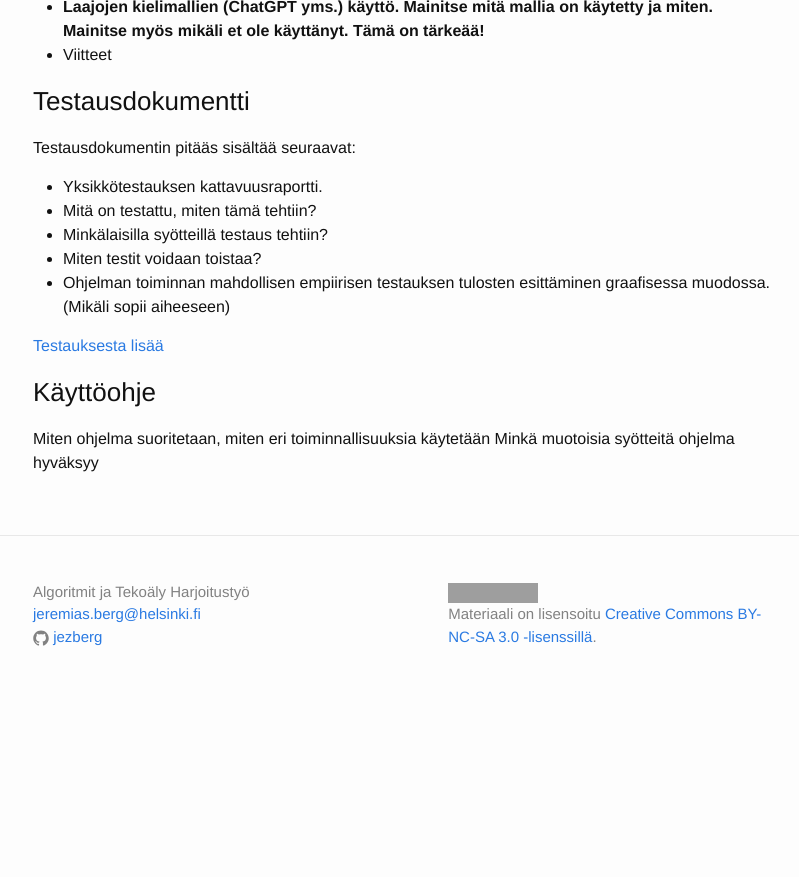
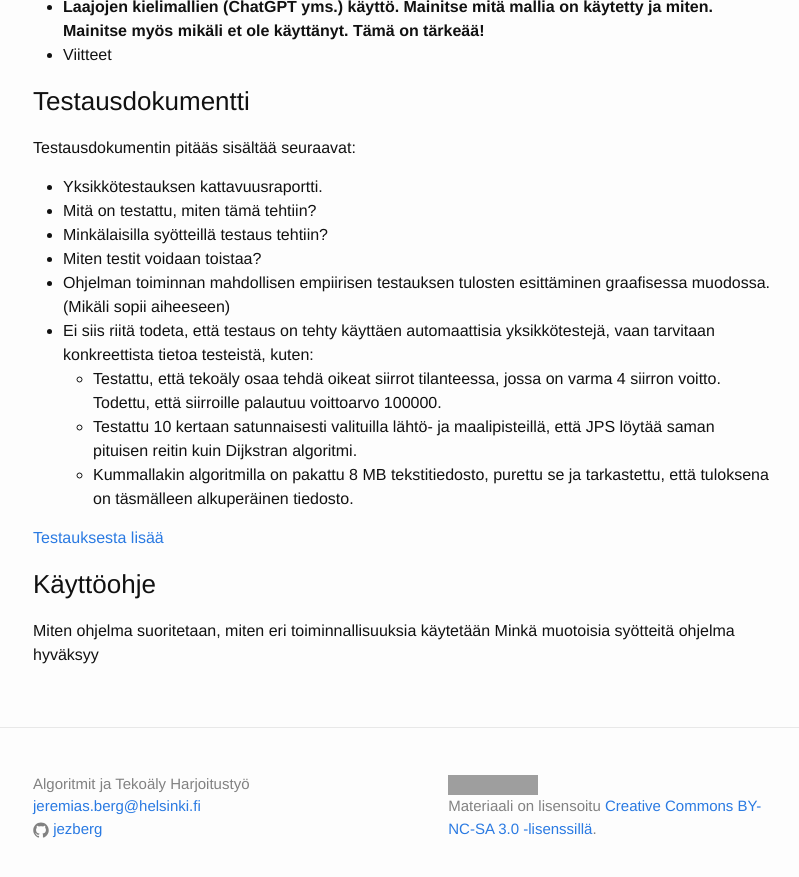
Before and after one commit to algolabra-hy/algolabra-hy.github.io, a Jekyll site: the page built from dokumentaatio.md, in a window 1280 px wide and 900 px high, scrolled down 2956 px. Shown: the top 877 px of the window, without its empty margins (237-1036 px from the left). Built offline with Jekyll 4.4.1, drawn with Linux system fonts in a browser that asks for light colours; before the commit the page ends 3664 px from its top, so only the background shows below that; grey boxes are pictures that could not be loaded.

Commit message:
Täsmennetty testausdokumenttia

```diff
--- a/dokumentaatio.md
+++ b/dokumentaatio.md
@@ -110,6 +110,10 @@ Testausdokumentin pitääs sisältää seuraavat:
 - Minkälaisilla syötteillä testaus tehtiin?
 - Miten testit voidaan toistaa?
 - Ohjelman toiminnan mahdollisen empiirisen testauksen tulosten esittäminen graafisessa muodossa. (Mikäli sopii aiheeseen)
+- Ei siis riitä todeta, että testaus on tehty käyttäen automaattisia yksikkötestejä, vaan tarvitaan konkreettista tietoa testeistä, kuten:
+  - Testattu, että tekoäly osaa tehdä oikeat siirrot tilanteessa, jossa on varma 4 siirron voitto. Todettu, että siirroille palautuu voittoarvo 100000.
+  - Testattu 10 kertaan satunnaisesti valituilla lähtö- ja maalipisteillä, että JPS löytää saman pituisen reitin kuin Dijkstran algoritmi.
+  - Kummallakin algoritmilla on pakattu 8 MB tekstitiedosto, purettu se ja tarkastettu, että tuloksena on täsmälleen alkuperäinen tiedosto.
 
 [Testauksesta lisää](https://algolabra-hy.github.io/testing)
 
```
